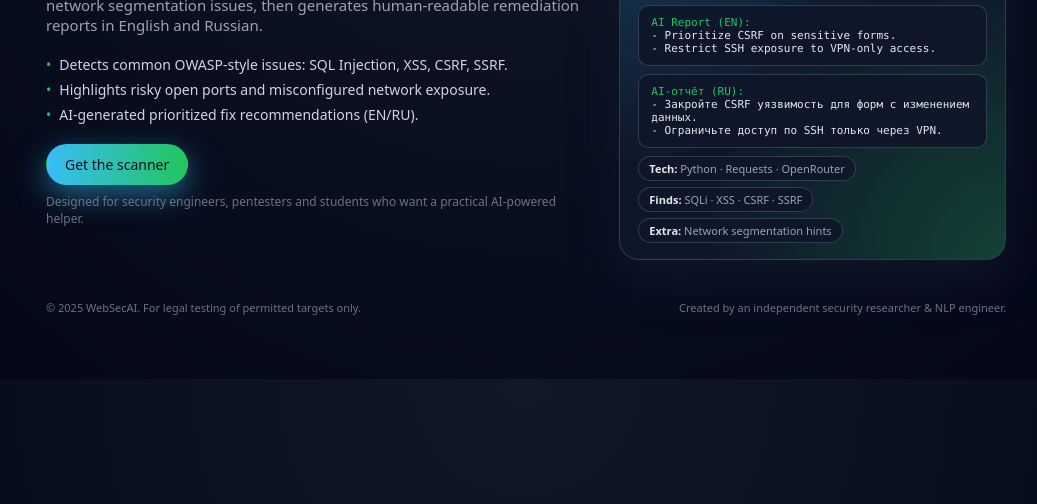
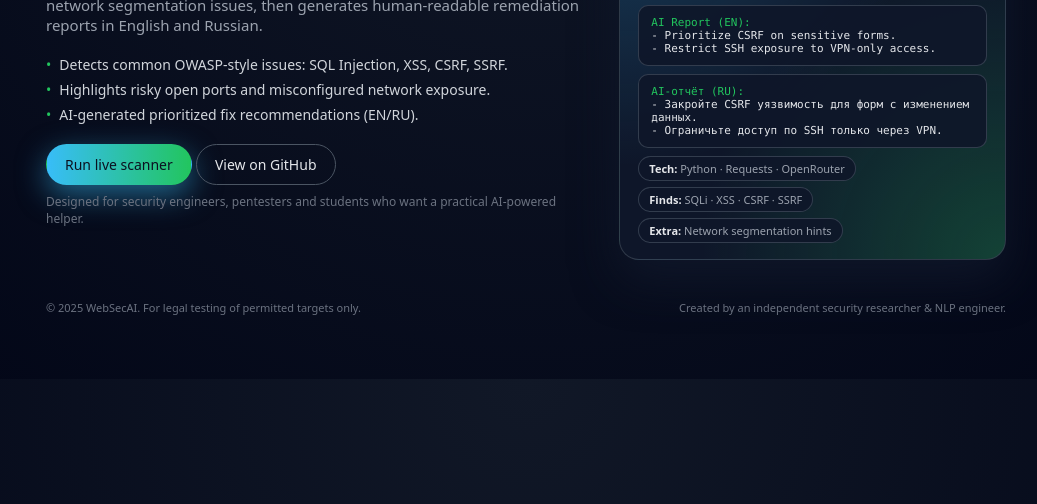
Before and after one commit to credibility-index/WebSec-AI, a plain HTML site: page index.html in a window 1280 px wide. Shown: the part 258-762 px from the top of the page, without its empty margins (114-1151 px from the left). Drawn offline with Linux system fonts and the light colour scheme.

Commit message:
Update index.html

```diff
--- a/index.html
+++ b/index.html
@@ -163,7 +163,7 @@
       gap: 6px;
       margin-top: 8px;
     }
-    .pill {
+        .pill {
       font-size: 11px;
       padding: 4px 10px;
       border-radius: 999px;
@@ -198,7 +198,6 @@
   <div class="container">
     <header>
       <div class="logo">
-        <!-- Замените src на путь к вашему логотипу -->
         <img src="websec_ai.png" alt="WebSecAI logo">
         <div>
           <div class="logo-text">WebSecAI</div>
@@ -206,8 +205,9 @@
         </div>
       </div>
       <div>
-        <!-- Замените ссылки на реальные -->
-        <a class="btn-secondary" href="https://github.com/credibility-index/websec-ai" target="_blank" rel="noopener">View on GitHub</a>
+        <a class="btn-secondary" href="https://github.com/credibility-index/websec-ai" target="_blank" rel="noopener">
+          View on GitHub
+        </a>
       </div>
     </header>
 
@@ -224,8 +224,12 @@
           <li>AI-generated prioritized fix recommendations (EN/RU).</li>
         </ul>
         <div>
-          <a class="btn-primary" href="https://github.com/credibility-index/websec-ai" target="_blank" rel="noopener">Get the scanner</a>
-          <!-- сюда потом можно прикрутить Colab/доку -->
+          <a class="btn-primary" href="https://websec-ai.streamlit.app/" target="_blank" rel="noopener">
+            Run live scanner
+          </a>
+          <a class="btn-secondary" href="https://github.com/credibility-index/websec-ai" target="_blank" rel="noopener">
+            View on GitHub
+          </a>
         </div>
         <p class="tagline">
           Designed for security engineers, pentesters and students who want a practical AI‑powered helper.
@@ -237,7 +241,7 @@
           <h2>Console preview</h2>
           <div class="scan-line">
             <span class="prompt">$</span> python websec.py<br>
-                        <span class="prompt">Enter URL:</span> <span class="url">http://testphp.vulnweb.com</span><br>
+            <span class="prompt">Enter URL:</span> <span class="url">http://testphp.vulnweb.com</span><br>
             <span class="ok">[+] XSS: not detected</span><br>
             <span class="vuln">[!] CSRF: missing anti‑CSRF token on POST form</span><br>
             <span class="vuln">[!] Network: SSH exposed in public zone</span>
```
